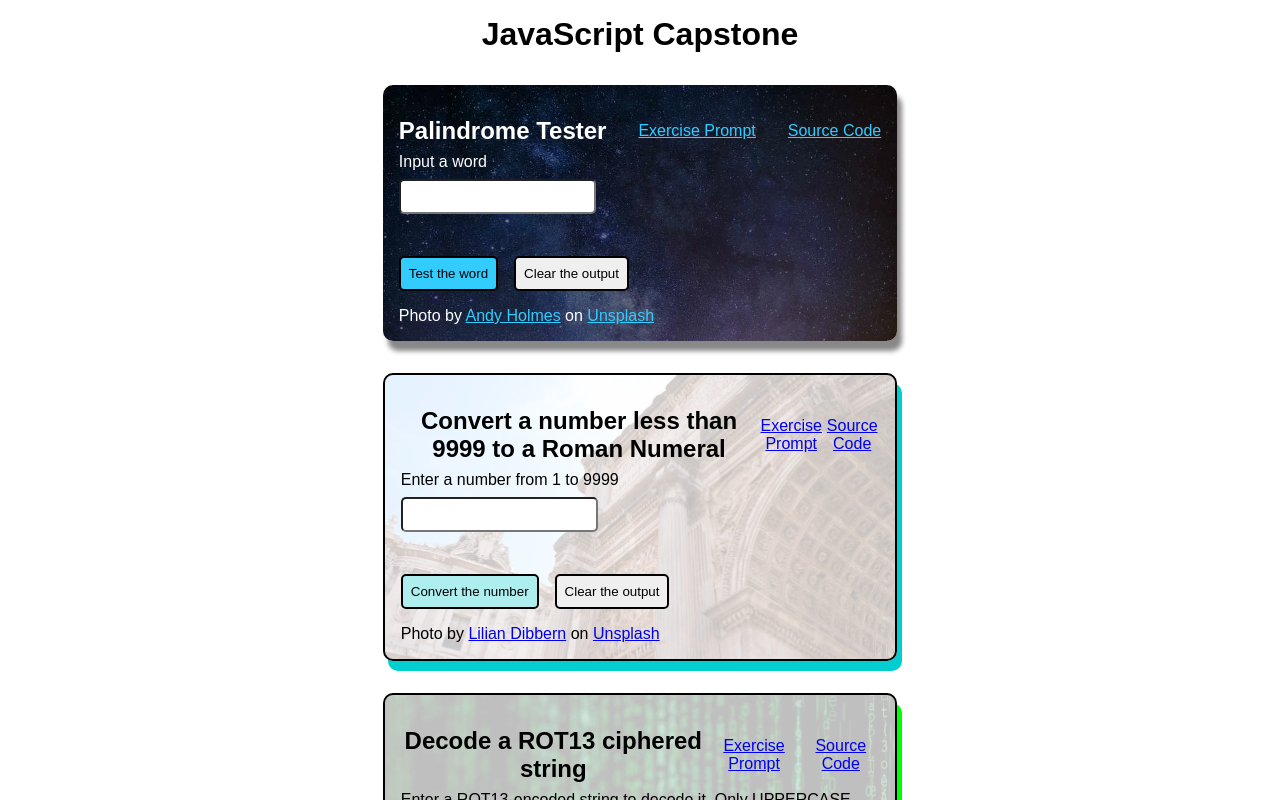
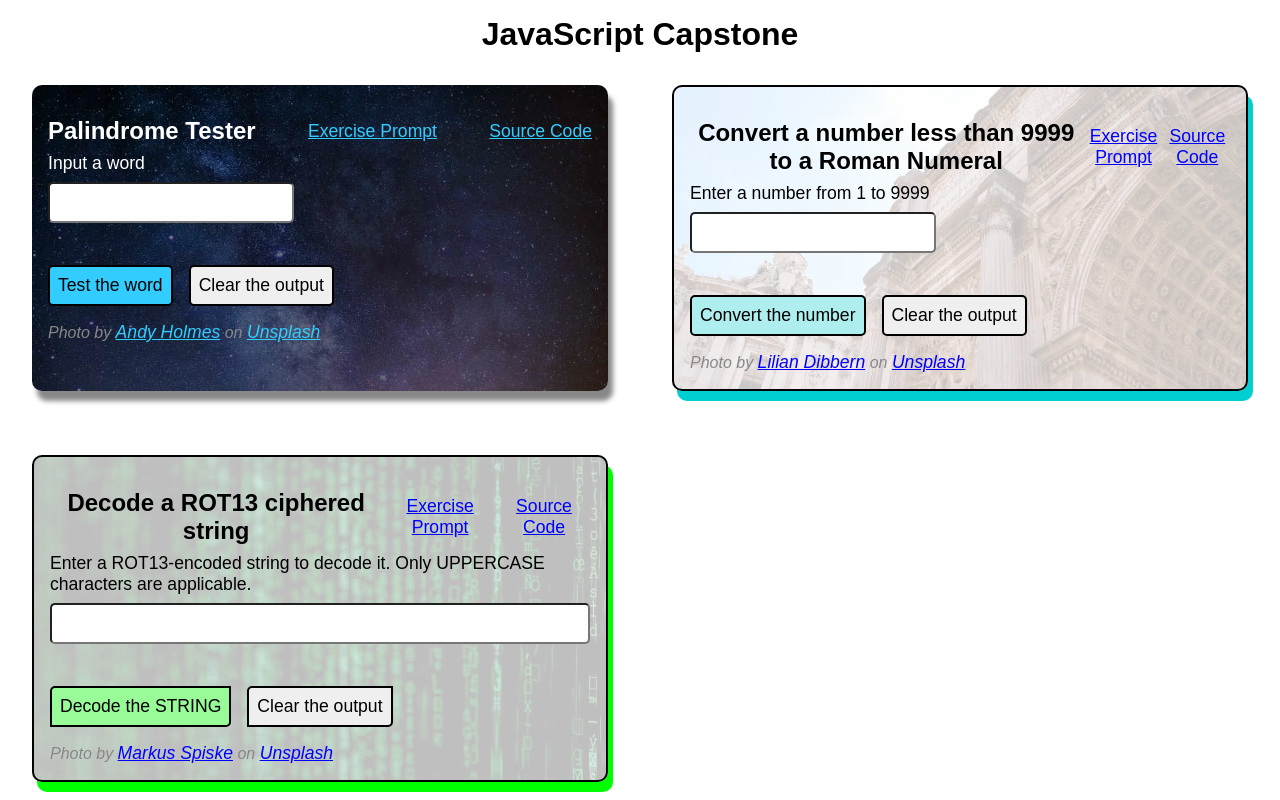
Before and after one commit to hdevilbiss/js-capstone, a React (Create React App) app: page / in a window 1280 px wide. Shown: the top 800 px of the page. Built offline with nearby package versions, Linux system fonts and the light colour scheme.

Commit message:
💄 app.scss: Move link style to main style. Increase font-size of label, input, p, button, and a. Add photo-credit class.

```diff
--- a/src/style/app.scss
+++ b/src/style/app.scss
@@ -4,17 +4,43 @@
   margin: 0;
   padding: 0;
 }
+a {
+  color: blue;
+  &:visited {
+    color: darkorchid;
+  }
+  &:hover {
+    color: black;
+  }
+}
 button {
   display: inline-block;
   margin-right: 1rem;
+  transition: 0.3s;
 }
 header {
   margin-top: 1rem;
   text-align: center;
 }
+label,
+input,
+p,
+button,
+a {
+  font-size: 1.1rem;
+}
+.photo-credit {
+  color: #888;
+  font-size: 1rem;
+  font-style: italic;
+}
 .wrapper {
   margin-left: auto;
   margin-right: auto;
-  max-width: 65ch;
+  display: grid;
+  grid-template-columns: repeat(1, minmax(0, 1fr));
+  @media (min-width: 640px) {
+    grid-template-columns: repeat(2, minmax(0, 1fr));
+  }
 }
 @import "./palindrome";
```
